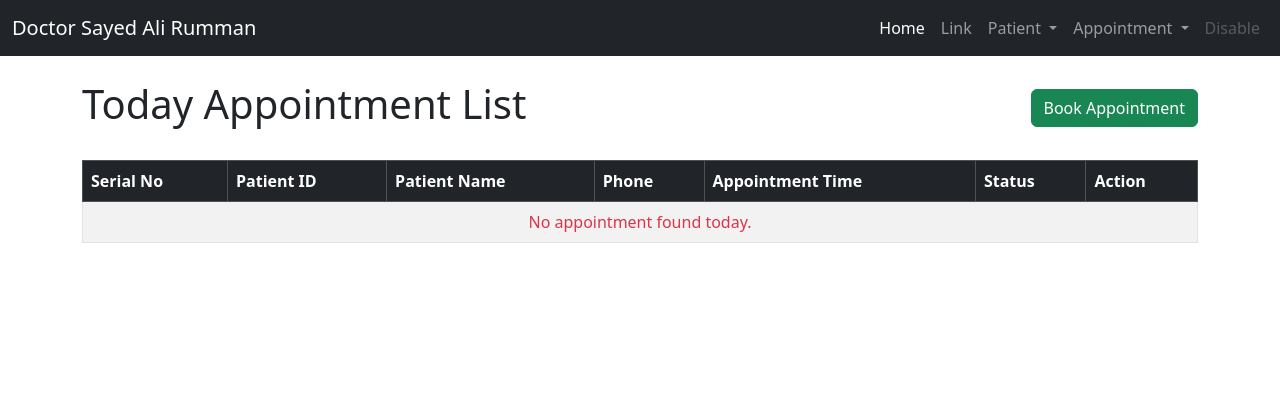
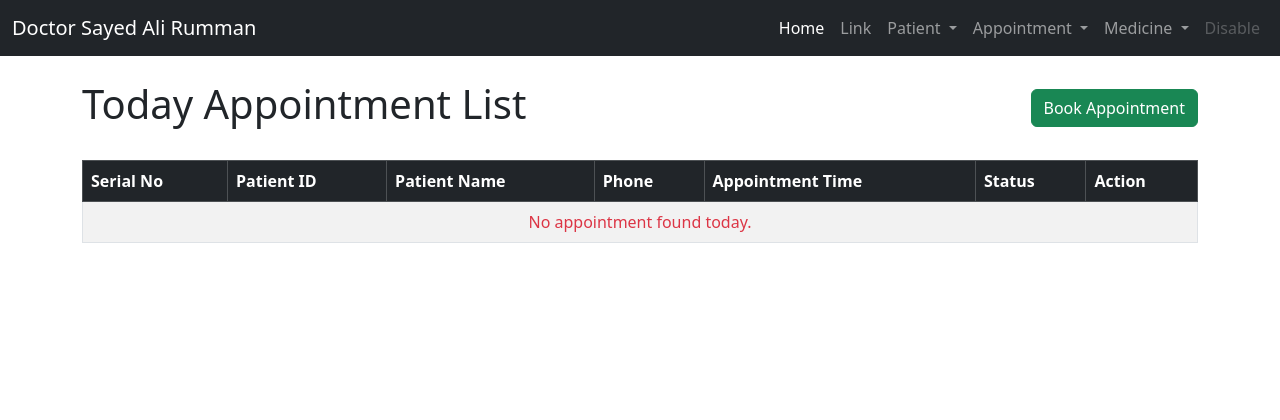
Before and after one commit to mdfahimshahriar17/homeopathic_doctor_management_system, a Django app: page /core/appointment/list in a window 1280 px wide. Shown: the top 420 px of the page. Run offline with Django 5.2, Linux system fonts and the light colour scheme; the visitor is signed in with stand-in values (Sample User, id 1); data that the repository does not hold is empty.

Commit message:
Added Dropdown button in base html for medicine

```diff
--- a/templates/base.html
+++ b/templates/base.html
@@ -51,6 +51,17 @@
                         </ul>
                     </li>
 
+                    <!--For Medicine-->
+                    <li class="nav-item dropdown">
+                        <a class="nav-link dropdown-toggle" href="#" role="button" data-bs-toggle="dropdown" aria-expanded="false">
+                            Medicine
+                        </a>
+                        <ul class="dropdown-menu">
+                            <li><a class="dropdown-item" href="{% url 'patient_search' %}">Register Medicine</a></li>
+                            <li><a class="dropdown-item" href="{% url 'appointment_list' %}">Medicine List</a></li>
+                        </ul>
+                    </li>
+
                     <li class="nav-item">
                     <a class="nav-link disabled" aria-disabled="true" >Disable</a>
                     </li>
```
